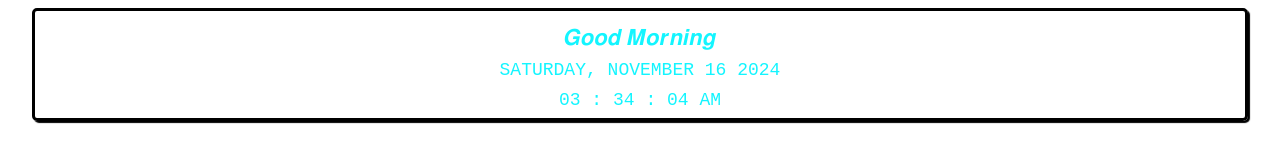
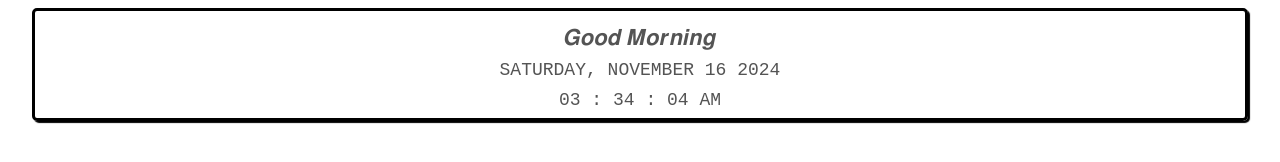
Before and after one commit to BoCry/Notion, a plain HTML site: page index.html in a window 1280 px wide. Drawn offline with Linux system fonts and the light colour scheme.

Commit message:
Update index.html

```diff
--- a/index.html
+++ b/index.html
@@ -13,7 +13,7 @@
 
         .widget {
             padding: 5px 5px;
-            color: #13f5ff;
+            color: #545454;
             display: flex;
             justify-content: center;
             align-items: center;
```
